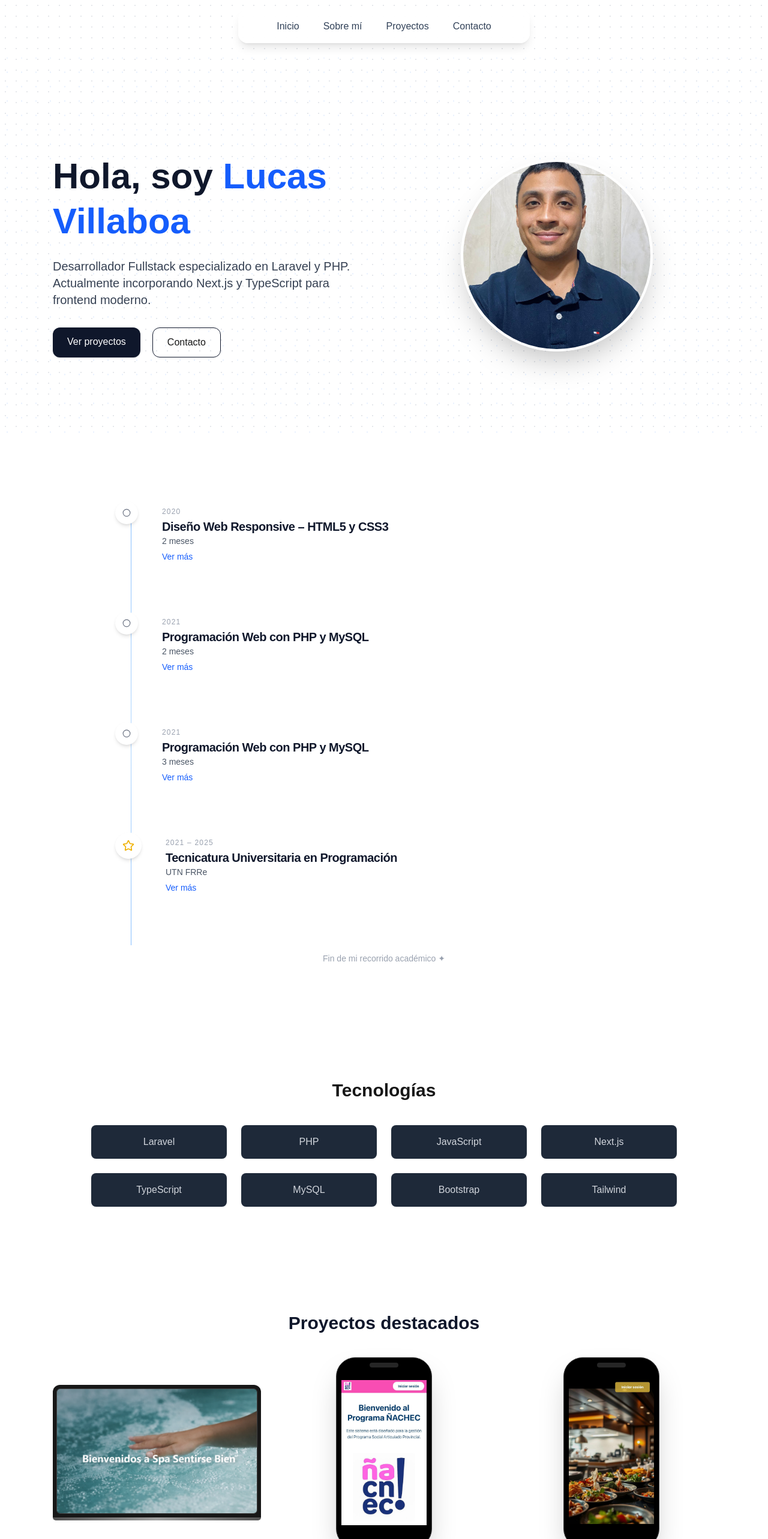
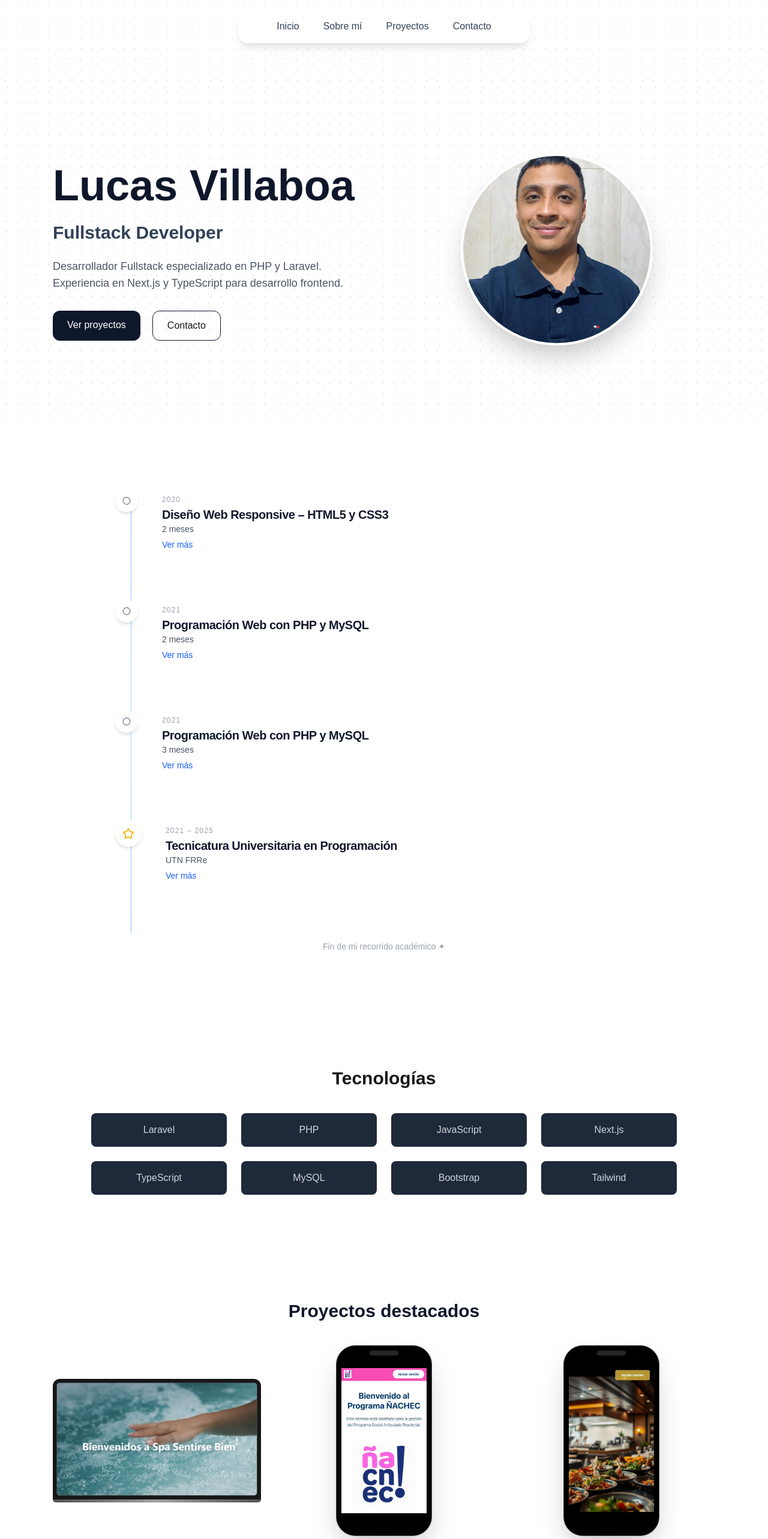
Before and after one commit to LucasVillaboa/portfolio, a Next.js app: page / in a window 1280 px wide. Shown: the top 2566 px of the page at 60% size. Built offline with nearby package versions, Linux system fonts and the light colour scheme.

Commit message:
actualizacion proyecto portfolio

```diff
--- a/app/components/Hero.tsx
+++ b/app/components/Hero.tsx
@@ -8,7 +8,6 @@ export default function Hero() {
     <section
       id="hero"
       className="relative pt-40 pb-32 flex items-center justify-center overflow-hidden"
-
     >
       {/* Fondo animado */}
       <motion.div
@@ -23,13 +22,17 @@ export default function Hero() {
           animate={{ opacity: 1, y: 0 }}
           transition={{ duration: 0.7 }}
         >
-          <h1 className="text-5xl md:text-6xl font-bold text-slate-900 mb-6 leading-tight">
-            Hola, soy <span className="text-blue-600">Lucas Villaboa</span>
+       <h1 className="text-5xl md:text-7xl font-bold text-slate-900 mb-4 leading-tight">
+  Lucas Villaboa
 </h1>
 
-          <p className="text-xl text-gray-700 mb-8 max-w-xl">
-            Desarrollador Fullstack especializado en Laravel y PHP.
-            Actualmente incorporando Next.js y TypeScript para frontend moderno.
+<h2 className="text-2xl md:text-3xl font-semibold text-slate-700 mb-6">
+  Fullstack Developer
+</h2>
+
+<p className="text-lg text-gray-600 mb-8 max-w-xl">
+  Desarrollador Fullstack especializado en PHP y Laravel.
+  Experiencia en Next.js y TypeScript para desarrollo frontend.
 </p>
 
           <div className="flex gap-5">
@@ -65,7 +68,6 @@ export default function Hero() {
           </div>
         </motion.div>
       </div>
-
     </section>
   );
 }
--- a/app/components/ProjectCard.tsx
+++ b/app/components/ProjectCard.tsx
@@ -30,13 +30,16 @@ export default function ProjectCard({ project }: { project: Project }) {
           ) : (
             <div className="w-full">
               <div className="bg-neutral-900 rounded-t-xl p-[6px]">
-                <div className="bg-black rounded-md overflow-hidden aspect-[16/10] border border-neutral-700">
+                <div className="relative w-full aspect-video bg-neutral-100 rounded-md overflow-hidden border border-neutral-700">
                   <Image
                     src={project.image}
                     alt={project.title}
-                    width={900}
-                    height={520}
-                    className="object-cover w-full h-full group-hover:scale-105 transition-transform duration-500"
+                    fill
+                    className={`${
+  project.slug === "spa-sentirse-bien"
+    ? "object-cover"
+    : "object-contain"
+} group-hover:scale-105 transition-transform duration-500`}
                   />
                 </div>
               </div>
--- a/app/experiences/[slug]/page.tsx
+++ b/app/experiences/[slug]/page.tsx
@@ -36,12 +36,12 @@ export default async function Page({
           </div>
         </div>
       ) : (
-        <div className="relative w-full h-[500px] mb-16 rounded-xl overflow-hidden shadow-xl">
+     <div className="relative w-full aspect-video mb-16 rounded-xl overflow-hidden shadow-xl bg-neutral-100">
   <Image
     src={project.image}
     alt={project.title}
     fill
-            className="object-cover"
+    className="object-contain"
   />
 </div>
       )}
--- a/data/projects.ts
+++ b/data/projects.ts
@@ -49,7 +49,6 @@ Incluye:
     tech: ["Laravel", "PHP", "MySQL", "Bootstrap"],
     tags: ["Sistema gubernamental", "Web App", "Laravel"],
     image: "/projects/nachec/cover.png",
-    //codeUrl: "https://github.com/LucasVillaboa/nachec.sistema",
     device: "mobile",
   },
 
@@ -61,9 +60,9 @@ Incluye:
 Sistema web para la gestión integral de un restaurante.
 
 Incluye:
-• Gestión de pedidos
-• Control de mesas
-• Administración de menú
+• Control de stock
+• Pérdidas y ganancias
+• Gestión de turnos del personal
 • Reportes diarios
 `,
     tech: ["Laravel", "PHP", "MySQL", "Bootstrap"],
@@ -72,4 +71,28 @@ Incluye:
     codeUrl: "https://github.com/LucasVillaboa/restaurante",
     device: "mobile",
   },
+
+  {
+  slug: "portfolio",
+  title: "Portfolio Personal",
+  shortDescription: "Portfolio profesional desarrollado con Next.js y TypeScript.",
+  longDescription: `
+Portfolio personal.
+
+Incluye:
+• Diseño responsive
+• Animaciones con Framer Motion
+• Sección de proyectos dinámica
+• Optimización de imágenes con Next.js
+• Arquitectura basada en componentes
+
+Stack principal:
+Next.js y TypeScript.
+`,
+  tech: ["Next.js", "TypeScript", "TailwindCSS", "Framer Motion"],
+  tags: ["Proyecto personal", "Frontend", "Portfolio"],
+  image: "/projects/portfolio/cover.png",
+  codeUrl: "https://github.com/LucasVillaboa/portfolio",
+  device: "desktop",
+},
 ];
```
Also changed, not shown: public/projects/portfolio/cover.png (added). Lines whose indentation alone changed are shown as unchanged.
